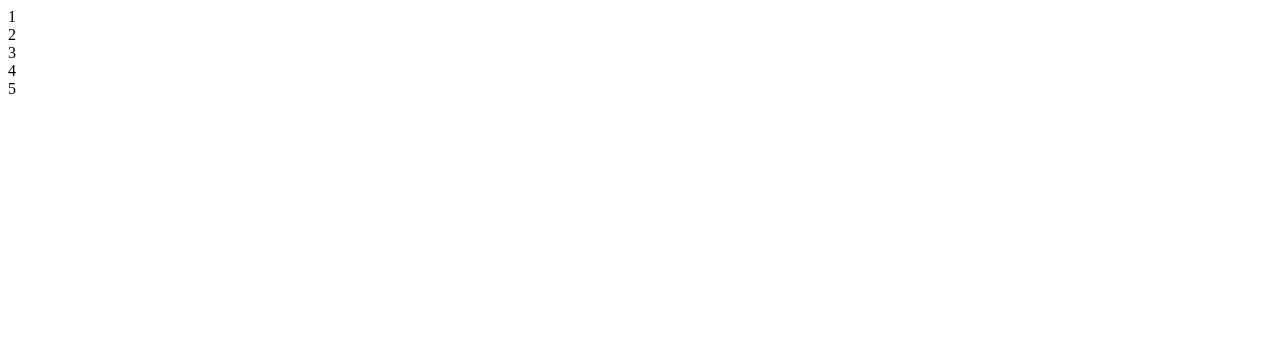
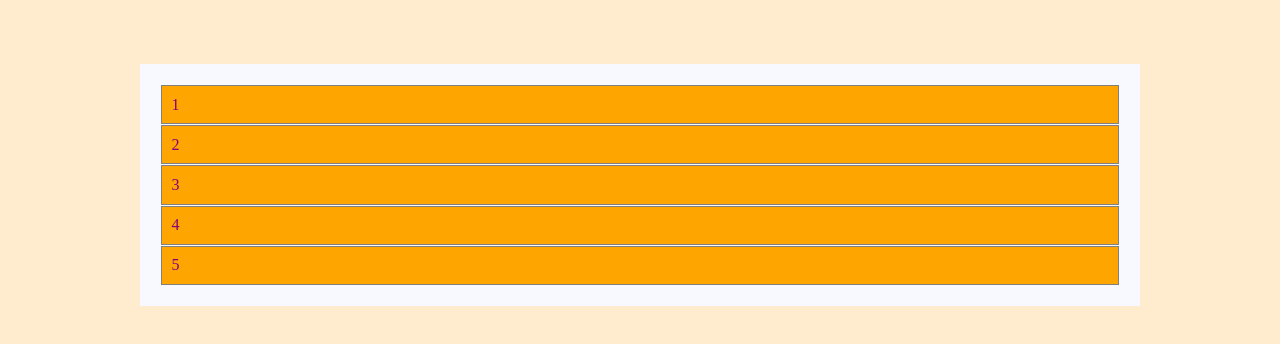
Before and after one commit to jo-wood/prep-course-stretch-project, a website: page main/index.html in a window 1280 px wide. Drawn offline with nearby package versions, Linux system fonts and the light colour scheme.

Commit message:
adding css rules that display data as bars

```diff
--- a/main/app.js
+++ b/main/app.js
@@ -4,12 +4,11 @@
 function drawBarChart(data, options, element){
 
 for (let num of data) {
-  var newdiv = document.createElement( "div" ),
-    existingdiv1 = document.getElementById( "root" );
+  var newdiv = document.createElement( "div" );
+    $(newdiv).append(num);
+    $(newdiv).addClass("bar-num");
 
-    $(newdiv).append(num);
-
-console.log($( "body" ).append([ newdiv, existingdiv1 ]));
+console.log($( "#root" ).append(newdiv));
 
 
 }
--- a/main/styles.css
+++ b/main/styles.css
@@ -1,7 +1,21 @@
-#root{
-  color:red;
+body{
+  margin: 5% auto;
+  max-width: 1000px;
+  background: #FFEBCD;
 }
 
-.test{
-  color:blue;
+div#root{
+  background: #F8F8FF;
+  padding: 2%;
 }
+
+.bar-num{
+  color:purple;
+  background-color: orange ;
+  align-items: center;
+  padding: 1%;
+  margin: 1px;
+  border-style:solid;
+  border-width: 0.5px;
+  border-color:grey;
+}
```
